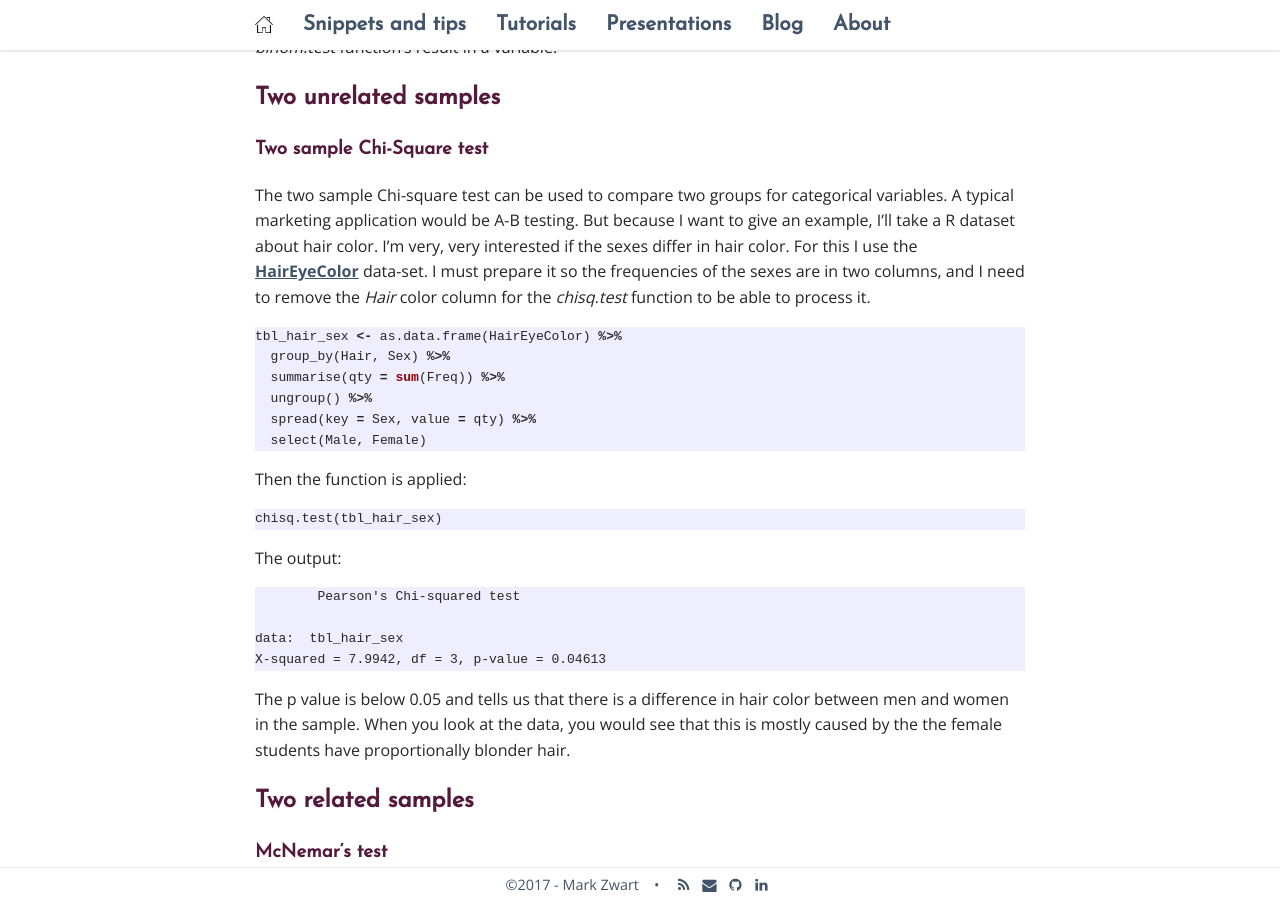
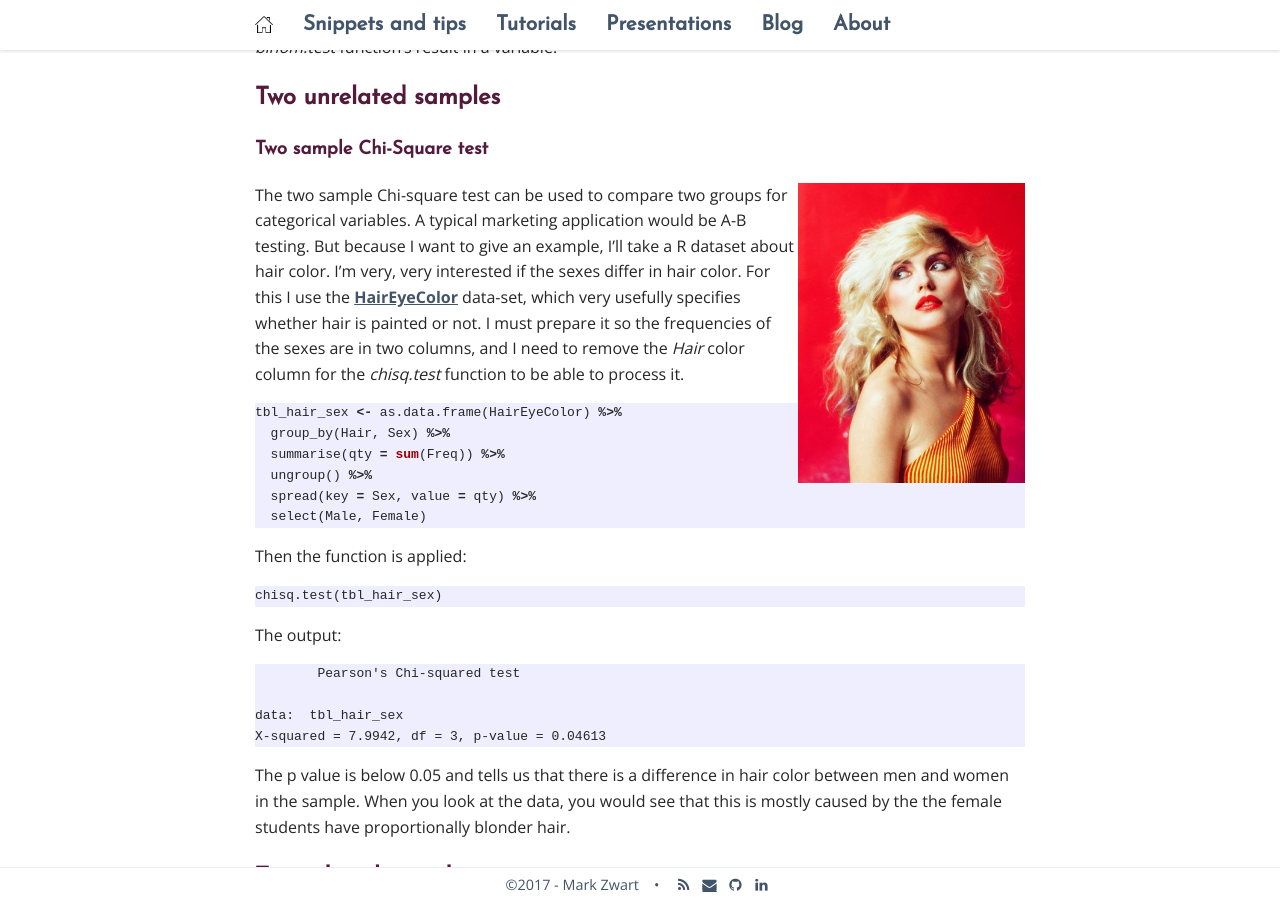
Before and after one commit to mark-me/mark-me.github.io, a Jekyll site: the page built from _pages/tutorials/statistical-tests/statistical-tests.md, in a window 1280 px wide and 900 px high, scrolled down 5439 px. Built offline with Jekyll 4.4.1, drawn with Linux system fonts in a browser that asks for light colours; nearby versions of some CDN libraries; comment, search, counter and statistics services are not loaded.

Commit message:
Update statistical-tests.md

````diff
--- a/_pages/tutorials/statistical-tests/statistical-tests.md
+++ b/_pages/tutorials/statistical-tests/statistical-tests.md
@@ -176,7 +176,9 @@ The miserable p-value of .2491 tells us we can hold on to our hypothesis than 75
 
 ### Two sample Chi-Square test
 
-The two sample Chi-square test can be used to compare two groups for categorical variables. A typical marketing application would be A-B testing. But because I want to give an example, I'll take a R dataset about hair color. I'm very, very interested if the sexes differ in hair color. For this I use the **[HairEyeColor](https://stat.ethz.ch/R-manual/R-devel/library/datasets/html/HairEyeColor.html)** data-set. I must prepare it so the frequencies of the sexes are in two columns, and I need to remove the _Hair_ color column for the _chisq.test_ function to be able to process it.
+<img src="/_pages/tutorials/statistical-tests/debbie-harry.jpg" alt="Me" width="227" height="300" align="right"/>
+
+The two sample Chi-square test can be used to compare two groups for categorical variables. A typical marketing application would be A-B testing. But because I want to give an example, I'll take a R dataset about hair color. I'm very, very interested if the sexes differ in hair color. For this I use the **[HairEyeColor](https://stat.ethz.ch/R-manual/R-devel/library/datasets/html/HairEyeColor.html)** data-set, which very usefully specifies whether hair is painted or not. I must prepare it so the frequencies of the sexes are in two columns, and I need to remove the _Hair_ color column for the _chisq.test_ function to be able to process it.
 ```r
 tbl_hair_sex <- as.data.frame(HairEyeColor) %>%
   group_by(Hair, Sex) %>%
````
